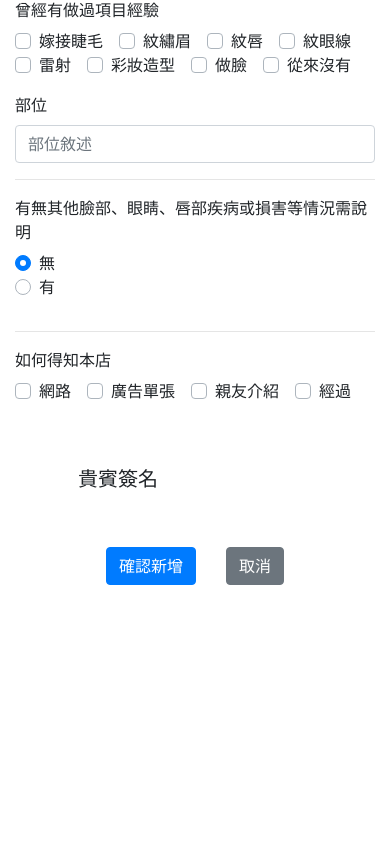
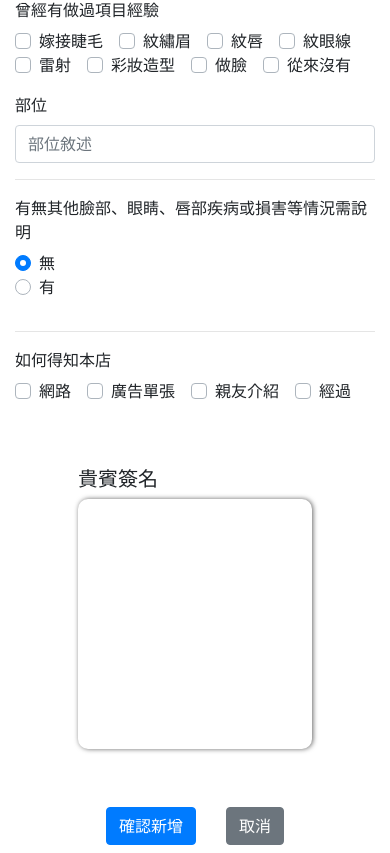
Before and after one commit to WuChengYao/tattoo, a Vue app: page /#/memberCreate in a window 390 px wide. Shown: the part 1114-1967 px from the top of the page. Before the commit the page ends 1707 px from the top, so only its background shows below. Built offline with nearby package versions, Linux system fonts and the light colour scheme; what vue-signature-pad would draw is missing.

Commit message:
新增會員簽名測試

```diff
--- a/src/views/member/MemberCreate.vue
+++ b/src/views/member/MemberCreate.vue
@@ -273,7 +273,6 @@ export default {
             canvas_title: '', //賦予modal名字
             push_title: '', //傳遞title
             recipient_sign: '',
-            administrator_sign: '',
         }
     },
     beforeMount () {
@@ -334,10 +333,7 @@ export default {
         //簽名打開
         signatureOpen (name) {
             if (name == 'sign_recipient') {
-                this.canvas_title = '收件者簽名';
-                this.push_title = name;
-            } else if (name == 'sign_administrator') {
-                this.canvas_title = '管理員簽名';
+                this.canvas_title = '貴賓簽名';
                 this.push_title = name;
             }
             this.$refs['canvas_view_modal'].show();
@@ -352,8 +348,6 @@ export default {
             console.log(isEmpty);
             if (get_title == 'sign_recipient') {
                 this.recipient_sign = data;
-            } else if (get_title == 'sign_administrator') {
-                this.administrator_sign = data;
             }
             this.$refs['canvas_view_modal'].hide();
             this.isShow = false;
@@ -405,7 +399,8 @@ export default {
                 hasFaceWound: this.hasFaceWound,
                 faceWoundName: this.faceWoundName,
                 getMessage: this.getMessage,
-                userImg: this.img_previews
+                userImg: this.img_previews,
+                recipientSign: this.recipient_sign,
             }
             getlocalItem.push(pushData);
             const dataJsonString = JSON.stringify(getlocalItem);
@@ -496,11 +491,11 @@ export default {
         background-origin: border-box;
         background-clip: content-box, border-box;
     }
-    .MailManageVerifyIssue #canvas_99 .container {
+    .MemberCreate #canvas_99 .container {
         width: "100%";
         padding: 8px 16px;
     }
-    .MailManageVerifyIssue .show_this_img {
+    .MemberCreate .show_this_img {
         width: 300px;
     }
     /* canvas mode */
@@ -520,7 +515,7 @@ export default {
         width: 20px;
     }
     /* ---- */
-    .MailManageVerifyIssue .sign_content .sign_box{
+    .MemberCreate .sign_content .sign_box{
         width: 400px;
         height: 300px;
         border-radius: 10px;
@@ -529,29 +524,29 @@ export default {
         cursor: pointer;
     }
     @media (max-width:1400px) {
-        .MailManageVerifyIssue .sign_content .sign_box{
+        .MemberCreate .sign_content .sign_box{
             width: 350px;
             height: 300px;
         }
     }
     @media (max-width:1200px) {
-        .MailManageVerifyIssue .sign_content .sign_box{
+        .MemberCreate .sign_content .sign_box{
             width: 300px;
             height: 300px;
         }
     }
     @media (max-width:996px) {
-        .MailManageVerifyIssue .sign_content .sign_recipient,
-        .MailManageVerifyIssue .sign_content .sign_administrator {
+        .MemberCreate .sign_content .sign_recipient,
+        .MemberCreate .sign_content .sign_administrator {
             margin-bottom: 10px;
         }
-        .MailManageVerifyIssue .sign_content .sign_box{
+        .MemberCreate .sign_content .sign_box{
             width: 400px;
             height: 250px;
         }
     }
     @media (max-width:490px) {
-        .MailManageVerifyIssue .sign_content .sign_box{
+        .MemberCreate .sign_content .sign_box{
             width: 100%;
             height: 250px;
         }
```
